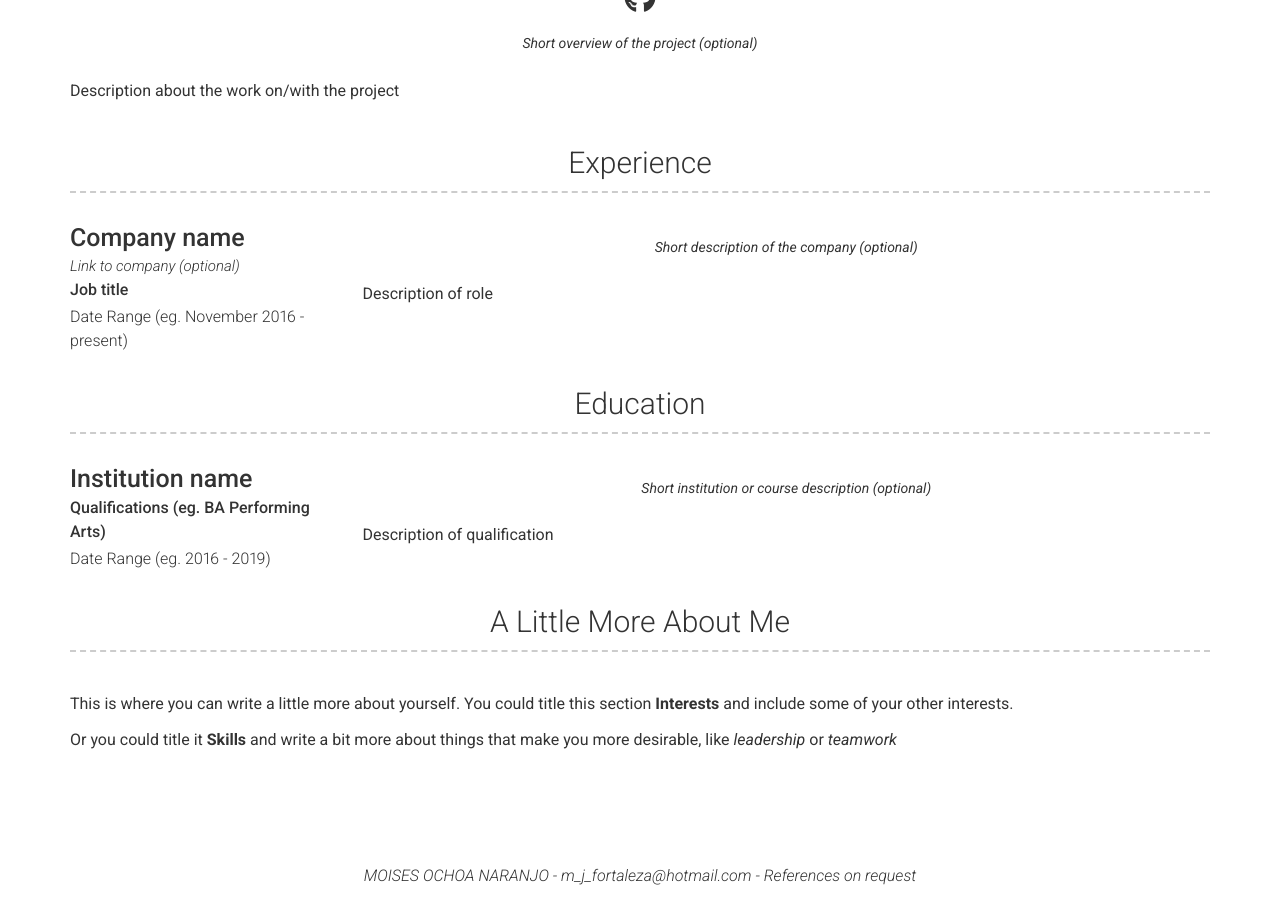
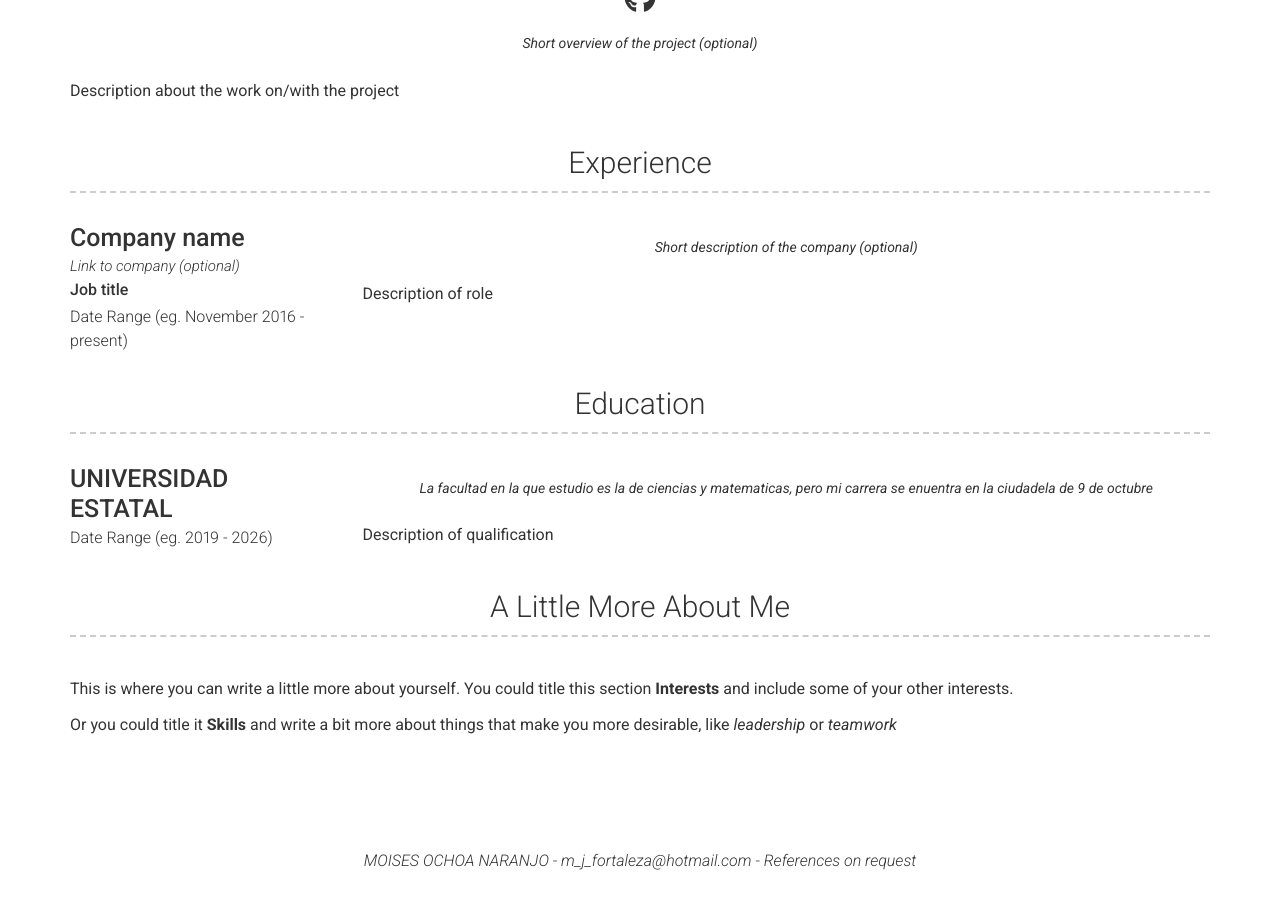
Before and after one commit to moises2018-gif/LORE, a Jekyll site: the page built from index.md, in a window 1280 px wide and 900 px high, scrolled down 731 px. Built offline with Jekyll 4.4.1, drawn with Linux system fonts in a browser that asks for light colours; nearby versions of some CDN libraries.

Commit message:
Update education.yml

```diff
--- a/_data/education.yml
+++ b/_data/education.yml
@@ -1,9 +1,9 @@
 # Education Template
 - layout: left
-  name: Institution name
-  dates: Date Range (eg. 2016 - 2019)
-  qualification: Qualifications (eg. BA Performing Arts)
+  name: UNIVERSIDAD ESTATAL
+  dates: Date Range (eg. 2019 - 2026)
+  #qualification: Qualifications (eg. BA Performing Arts)
   quote: >
-    Short institution or course description (optional)
+    La facultad en la que estudio es la de ciencias y matematicas, pero mi carrera se enuentra en la ciudadela de 9 de octubre
   description: | # this will include new lines to allow paragraphs
     Description of qualification
```
